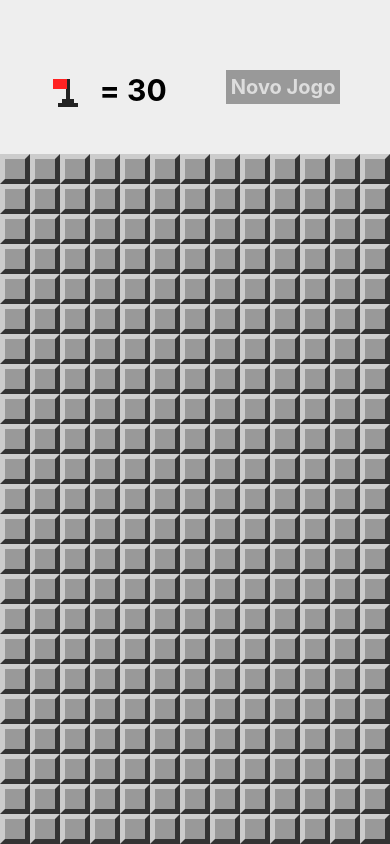
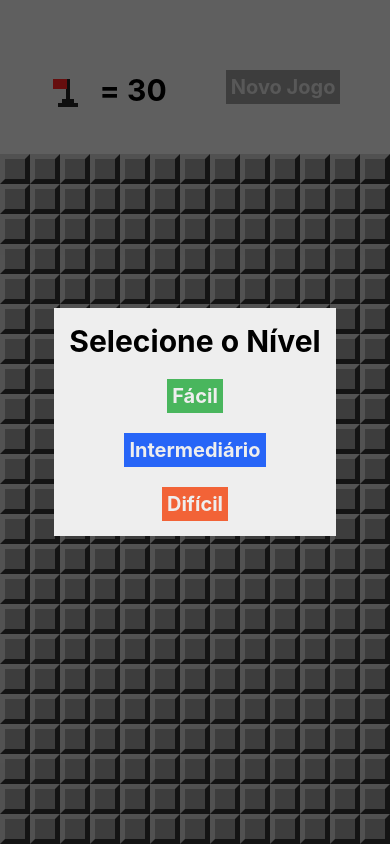
Before and after one commit to nathallye/minefield, a React Native app in the folder minefield/: screen / in a window 390 px wide. Both pictures are taken after a click on the element 64 px from the left and 92 px from the top of the page. Built offline with nearby package versions, Linux system fonts and the light colour scheme.

Commit message:
Criaçao do modal para selecionar o nivel de dificuldade

```diff
--- a/minefield/src/main/App.js
+++ b/minefield/src/main/App.js
@@ -5,6 +5,7 @@ import params from "../params";
 
 import Header from "../components/Header";
 import MineField from "../components/MineField";
+import LevelSelection from "../screens/LevelSelection";
 
 import {
   createMinedBoard,
@@ -31,6 +32,7 @@ export default class App extends Component {
       board: createMinedBoard(rows, columns, this.minesAmount()),
       won: false,
       lost: false,
+      showLevelSelection: false,
     }
   }
 
@@ -72,11 +74,20 @@ export default class App extends Component {
     this.setState({ board, won }); // como a chave e o valor possuem o mesmo nome podemos simplificar dessa forma. A forma completa fica assim: { board: board, won: won }
   }
 
+  onLevelSelected = (level) => {
+    params.difficultLevel = level;
+    this.setState(this.createState());
+  }
+
   render() {
     return (
       <View style={styles.container}>
+        <LevelSelection isVisible={this.state.showLevelSelection}
+          onLevelSelected={this.onLevelSelected}
+          onCancel={() => this.setState({ showLevelSelection: false })} />
         <Header flagsLeft={this.minesAmount() - flagsUsed(this.state.board)}
-          onNewGame={() => this.setState(this.createState())} />
+          onNewGame={() => this.setState(this.createState())}
+          onFlagPress={() => this.setState({ showLevelSelection: true })} />
 
         <View style={styles.board}>
           <MineField board={this.state.board}
--- /dev/null
+++ b/minefield/src/screens/LevelSelection.js
@@ -0,0 +1,79 @@
+import React from "react";
+import {
+  StyleSheet,
+  View,
+  Text,
+  TouchableOpacity,
+  Modal
+} from "react-native";
+
+const LevelSelection = (props) => {
+  return (
+    <Modal onRequestClose={props.onCancel}
+      visible={props.isVisible} animationType="slide"
+      transparent={true}>
+      <View style={styles.frame}>
+        <View style={styles.container}>
+          <Text style={styles.title}>Selecione o Nível</Text>
+
+          <TouchableOpacity
+            style={[styles.button, styles.bgEasy]}
+            onPress={() => props.onLevelSelected(0.1)}>
+            <Text style={styles.buttonLabel}>Fácil</Text>
+          </TouchableOpacity>
+          <TouchableOpacity
+            style={[styles.button, styles.bgNormal]}
+            onPress={() => props.onLevelSelected(0.2)}>
+            <Text style={styles.buttonLabel}>Intermediário</Text>
+          </TouchableOpacity>
+          <TouchableOpacity
+            style={[styles.button, styles.bgHard]}
+            onPress={() => props.onLevelSelected(0.3)}>
+            <Text style={styles.buttonLabel}>Difícil</Text>
+          </TouchableOpacity>
+        </View>
+      </View>
+    </Modal>
+  )
+}
+
+const styles = StyleSheet.create({
+  frame: {
+    backgroundColor: "rgba(0,0,0,0.6)",
+
+    flex: 1,
+    justifyContent: "center",
+    alignItems: "center"
+  },
+  container: {
+    backgroundColor: "#EEE",
+    justifyContent: "center",
+    alignItems: "center",
+
+    padding: 15
+  },
+  title: {
+    fontSize: 30,
+    fontWeight: "bold"
+  },
+  button: {
+    marginTop: 20,
+    padding: 5
+  },
+  bgEasy: {
+    backgroundColor: "#49B65D"
+  },
+  bgNormal: {
+    backgroundColor: "#2765F7"
+  },
+  bgHard: {
+    backgroundColor: "#F26337"
+  },
+  buttonLabel: {
+    fontSize: 20,
+    color: "#EEE",
+    fontWeight: "bold"
+  }
+});
+
+export default LevelSelection;
```
Also changed, not shown: 2 other files (tests, documents, lock files or other folders).
